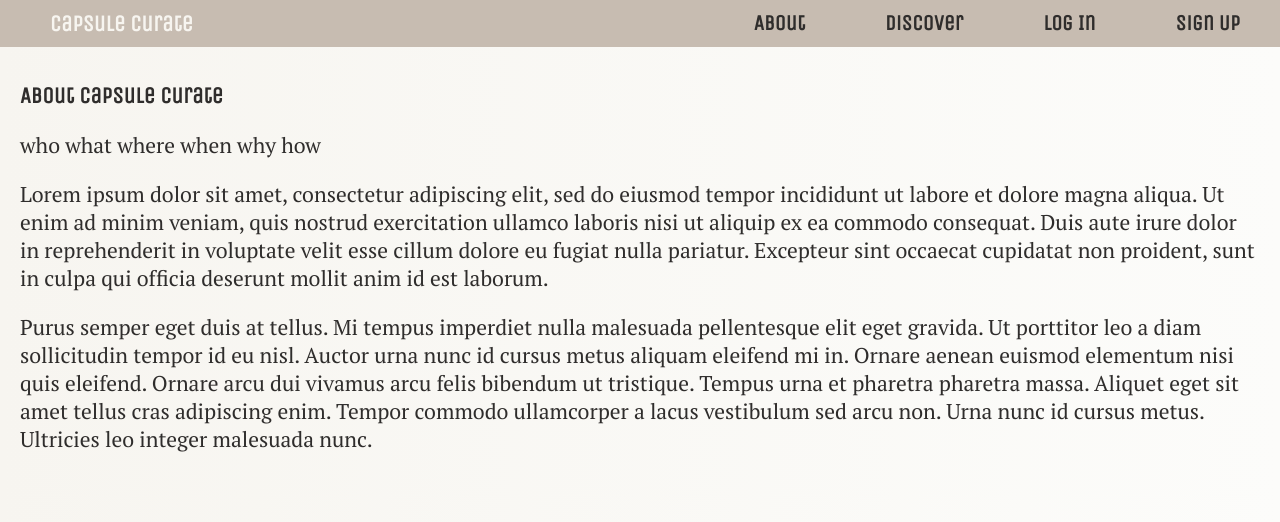
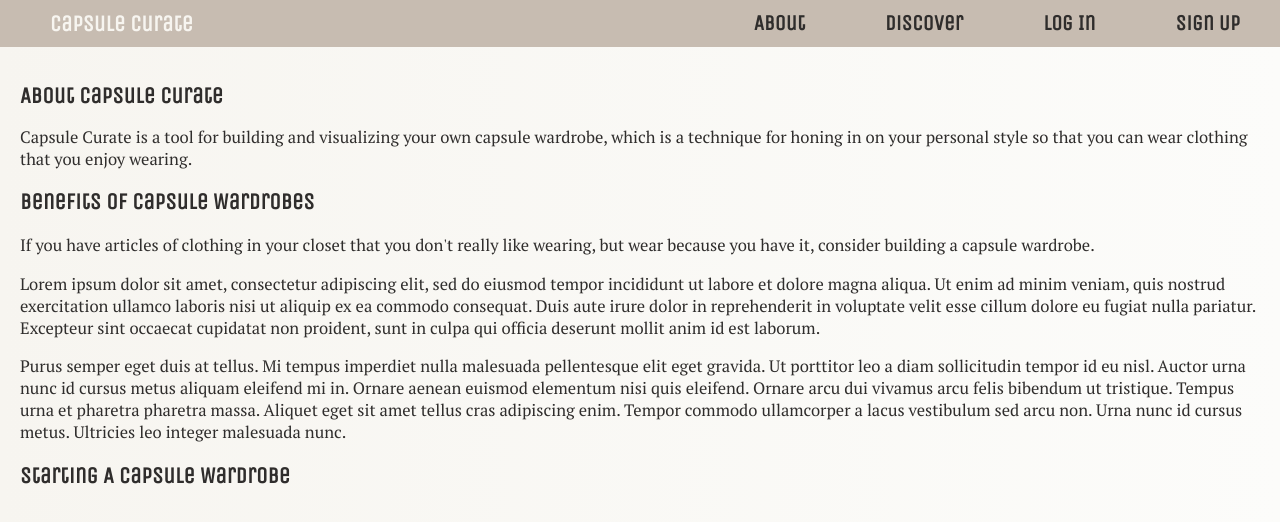
Before and after one commit to kargo-k/capsule-curate-client, a React (Create React App) app: page /about in a window 1280 px wide. Shown: the top 522 px of the page. Built offline with nearby package versions, Linux system fonts and the light colour scheme; a web font is replaced by a local one.

Commit message:
fixed some small bugs

```diff
--- a/src/actions/index.js
+++ b/src/actions/index.js
@@ -35,6 +35,7 @@ export const createUser = payload => {
 }
 
 export const logInUser = credentials => {
+  localStorage.clear()
   return (dispatch, getState) => {
     fetch(API + '/login', {
       method: 'POST',
--- a/src/components/About.js
+++ b/src/components/About.js
@@ -4,10 +4,23 @@ const About = () => {
   return (
     <div className='container'>
       <h1>About Capsule Curate</h1>
-      <p>who what where when why how</p>
+      <p>
+        Capsule Curate is a tool for building and visualizing your own capsule wardrobe, which is a technique for honing in on your personal style so that you can wear clothing that you enjoy wearing.
+      </p>
+
+      <h2>Benefits of Capsule Wardrobes</h2>
+
+      <p>
+        If you have articles of clothing in your closet that you don't really like wearing, but wear because you have it, consider building a capsule wardrobe.
+      </p>
+
       <p>Lorem ipsum dolor sit amet, consectetur adipiscing elit, sed do eiusmod tempor incididunt ut labore et dolore magna aliqua. Ut enim ad minim veniam, quis nostrud exercitation ullamco laboris nisi ut aliquip ex ea commodo consequat. Duis aute irure dolor in reprehenderit in voluptate velit esse cillum dolore eu fugiat nulla pariatur. Excepteur sint occaecat cupidatat non proident, sunt in culpa qui officia deserunt mollit anim id est laborum.</p>
+
       <p>Purus semper eget duis at tellus. Mi tempus imperdiet nulla malesuada pellentesque elit eget gravida. Ut porttitor leo a diam sollicitudin tempor id eu nisl. Auctor urna nunc id cursus metus aliquam eleifend mi in. Ornare aenean euismod elementum nisi quis eleifend. Ornare arcu dui vivamus arcu felis bibendum ut tristique. Tempus urna et pharetra pharetra massa. Aliquet eget sit amet tellus cras adipiscing enim. Tempor commodo ullamcorper a lacus vestibulum sed arcu non. Urna nunc id cursus metus. Ultricies leo integer malesuada nunc.</p>
-    </div>
+
+      <h2>Starting A Capsule Wardrobe</h2>
+
+    </div >
   )
 }
 
--- a/src/containers/CapsuleContainer.js
+++ b/src/containers/CapsuleContainer.js
@@ -33,8 +33,7 @@ class CapsuleContainer extends React.Component {
             <h4>Active: {this.props.show_capsule.active ? `${true}` : `${false}`}</h4>
             <h4>{this.props.show_capsule.colors}</h4>
 
-            <h3>Settings:</h3>
-            <Link to='#' onClick={() => this.handleClick(this.props.show_capsule.id)}>Delete Capsule</Link>
+            <Link to='#' className='btn' onClick={() => this.handleClick(this.props.show_capsule.id)}>Delete Capsule</Link>
 
             <div className='grid'>
               {this.props.show_capsule.items && this.props.show_capsule.items.map(item => <Item key={item.id} item={item} />)}
--- a/src/containers/CollectionContainer.js
+++ b/src/containers/CollectionContainer.js
@@ -40,11 +40,12 @@ class CollectionContainer extends React.Component {
   filterCollection = e => {
     e.preventDefault()
     this.setState(prevState => {
-      let all = prevState.all
       let str = prevState.search
       let cat = prevState.category
       let results = this.props.collection.filter(item => {
-        if (str === "") {
+        if (str === "" && cat === 'all') {
+          return this.props.collection
+        } else if (str === "") {
           return (item.category === cat || item.category2 === cat)
         } else if (cat === 'all') {
           return item.name.toLowerCase().includes(str)
@@ -62,7 +63,6 @@ class CollectionContainer extends React.Component {
     let n_items = 15;
 
     let initialState = {
-      all: [],
       search: "",
       price: "",
       color: "",
@@ -73,7 +73,6 @@ class CollectionContainer extends React.Component {
     }
 
     const reset = () => {
-      // console.log(this.state.showCollection)
       this.setState({ ...initialState })
     }
 
@@ -105,6 +104,21 @@ class CollectionContainer extends React.Component {
                 <option value="outerwear">Outwear</option>
               </select>
             </label>
+
+            {/* <label>Color Family:
+              <select name='color' value={this.state.color} onChange={this.handleChange}>
+                <option value="all">All</option>
+                <option value="red">Red</option>
+                <option value="orange">Orange</option>
+                <option value="yellow">Yellow</option>
+                <option value="green">Green</option>
+                <option value="blue">Blue</option>
+                <option value="violet">Violet</option>
+                <option value="white">White</option>
+                <option value="gray">Gray</option>
+                <option value="black">Black</option>
+              </select>
+            </label> */}
 
             <input className='btn' type='submit' value='Search' />
             <button className='btn' id='reset' onClick={reset}>Reset</button>
--- a/src/scss/content.scss
+++ b/src/scss/content.scss
@@ -39,3 +39,6 @@ a.item-link {
     display: inline-block;
   }
 }
+p {
+  font-size: calc(14px + 0.2vw);
+}
--- a/src/scss/layout.scss
+++ b/src/scss/layout.scss
@@ -42,11 +42,11 @@ span.slider {
   right: 0px;
   height: 0px;
   z-index: 2;
-  background: $color-med;
   opacity: 0.9;
   padding: 20px 20px -10px 20px;
   -webkit-transition: height 1s;
   transition: height 1s;
+  background: linear-gradient(to bottom, $color-med 10%, rgba(255,255,255,0));
 }
 span.item-details:hover {
   span.slider {
--- a/src/scss/main.scss
+++ b/src/scss/main.scss
@@ -1,9 +1,9 @@
 @import './base.scss';
 @import './mixin.scss';
 @import './App.scss';
-@import './navbar.scss';
 @import './layout.scss';
 @import './forms.scss';
 @import './content.scss';
+@import './navbar.scss';
 
 @import url('https://fonts.googleapis.com/css?family=Mrs+Saint+Delafield|PT+Serif|Unica+One&display=swap');
```
Also changed, not shown: src/containers/ItemsContainer.js (added, +7 -0 lines).
